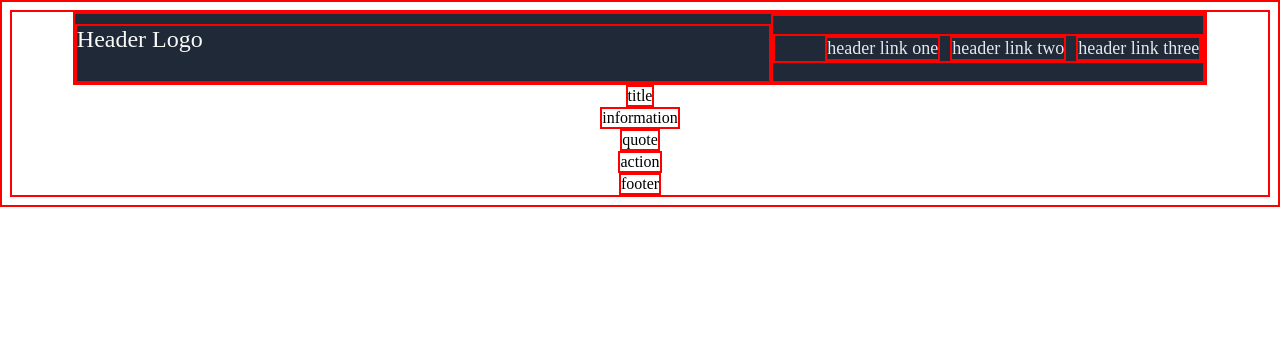
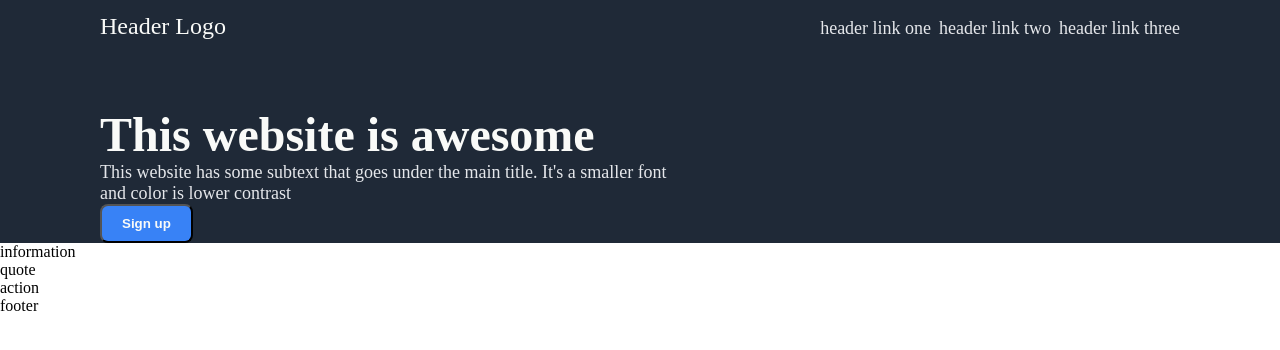
Before and after one commit to glakshya2/odin-landing-page, a plain HTML site: page index.html in a window 1280 px wide. Drawn offline with Linux system fonts and the light colour scheme.

Commit message:
Redo entire structure

```diff
--- a/index.html
+++ b/index.html
@@ -1,24 +1,33 @@
 <!DOCTYPE html>
 <html lang="en">
   <head>
-    <meta charset="UTF-8">
-    <meta http-equiv="X-UA-Compatible" content="IE=edge">
-    <meta name="viewport" content="width=device-width, initial-scale=1.0">
+    <meta charset="UTF-8" />
+    <meta http-equiv="X-UA-Compatible" content="IE=edge" />
+    <meta name="viewport" content="width=device-width, initial-scale=1.0" />
     <title>OdinLandingPage</title>
-    <link rel="stylesheet" href="style.css">
+    <link rel="stylesheet" href="style.css" />
   </head>
   <body>
+    <div class="hero">
         <div class="header">
-        <div class="HeaderLogo">Header Logo</div>
-        <div class="HeaderLinks">
-            <ul>
-                <li class="HeaderBullet">header link one</li>
-                <li class="HeaderBullet">header link two</li>
-                <li class="HeaderBullet">header link three</li>
+            <div class="logo">Header Logo</div>
+            <div class="links">
+                <ul class="list">
+                    <li>header link one</li>
+                    <li>header link two</li>
+                    <li>header link three</li>
                 </ul>
             </div>
         </div>
-    <div class="title">title</div>
+        <div class="main">
+            <div class="titlebox">
+                <div class="title">This website is awesome</div>
+                <div class="secondary">This website has some subtext that goes under the main title. It's a smaller font and color is lower contrast</div>
+                <button class="signupbutton">Sign up</button>
+            </div>
+            <div class="image"></div>
+        </div>
+    </div>
     <div class="information">information</div>
     <div class="quote">quote</div>
     <div class="action">action</div>
--- a/style.css
+++ b/style.css
@@ -1,34 +1,75 @@
+/*
 * {
     border: 2px solid red;
 }
+*/
+body {
+    display: body;
+    justify-content: center;
+    margin: 0;
+}
 
-body {
-    display: flex;
-    flex-direction: column;
-    align-items: center;
+.hero {
+    display:block;
+    background-color: #1F2937;
+    width: auto;
+    padding-left: 100px;
+    padding-right: 100px;
 }
 
 .header {
     display: flex;
-    width: 90%;
-    background-color: #1F2937;
-
+    align-items:baseline;
 }
 
-ul {
+.list {
     display: flex;
     list-style: none;
     color: #E5E7EB;
     font-size: 18px;
 }
 
-.HeaderLogo {
+.header .logo {
     flex: 1 1 auto;
-    margin-top: 10px;
     font-size: 24px;
     color: #F9FAF8;
 }
 
-.HeaderBullet {
-    margin-left: 10px;
+.hero .header .list li {
+    margin-left: 8px;
 }
+
+.title {
+    color: #F9FAF8;
+    font-size: 48px;
+    font-weight: 800;
+}
+
+.secondary {
+    color: #E5E7EB;
+    font-size: 18px;
+}
+
+.main {
+    display: flex;
+    padding-top: 50px;;
+}
+
+.titlebox {
+    flex: 1 1 auto;
+}
+
+.image {
+    min-width: 500px;
+}
+
+.signupbutton {
+    background-color: #3882F6;
+    color:#F9FAF8;
+    padding-left: 20px;
+    padding-right: 20px;
+    padding-top: 10px;
+    padding-bottom: 10px;
+    font-weight: bold;
+    border-radius: 8px;;
+}
```
Lines whose indentation alone changed are shown as unchanged.
